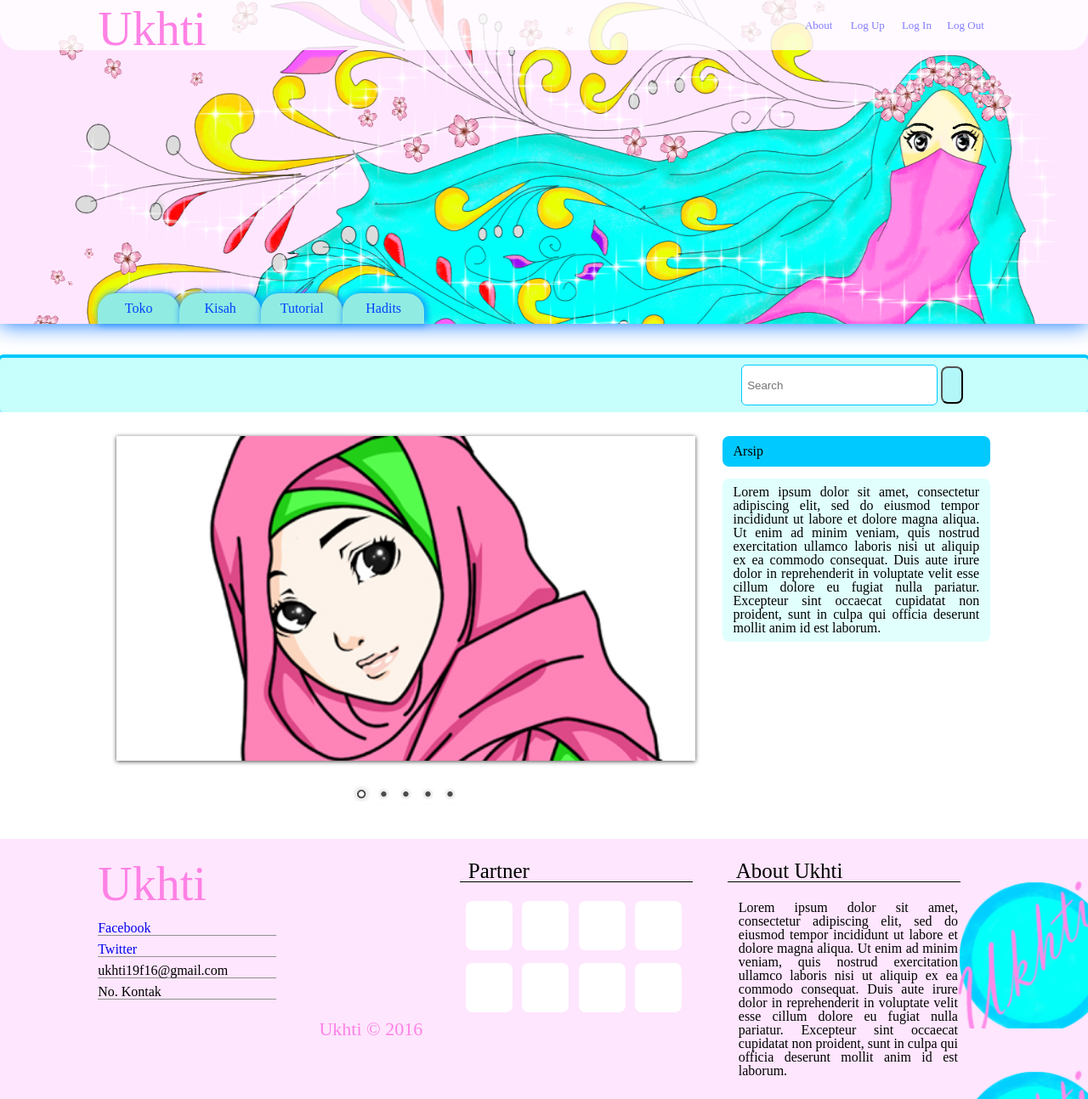
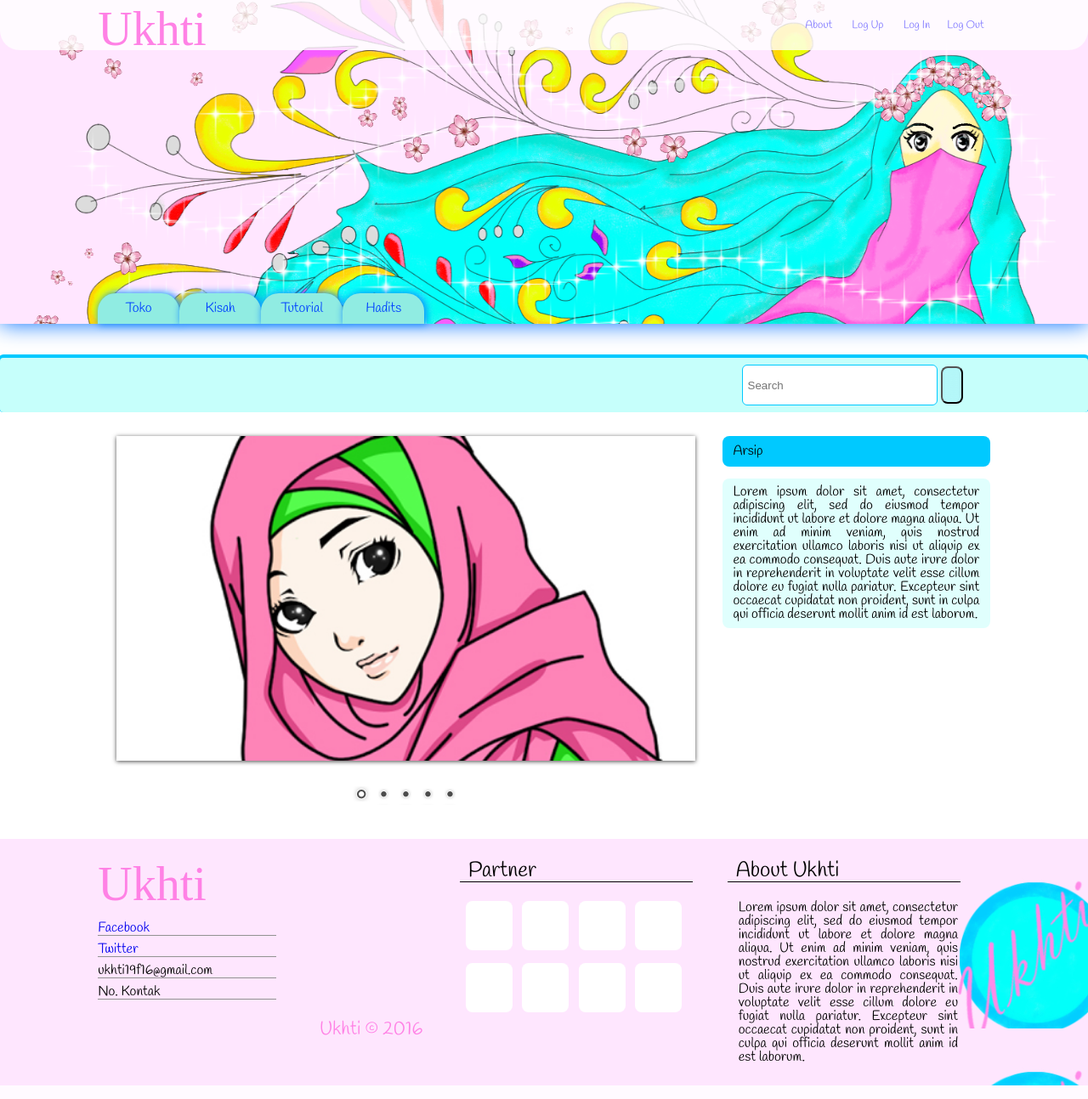
Before and after one commit to Rinayulyani/Ukhti, a PHP site: page / in a window 1280 px wide. Shown: the whole page at 85% size. Run offline with PHP 8.4, Linux system fonts and the light colour scheme.

Commit message:
udah rubah semua yang font hurufnya

```diff
--- a/about.php
+++ b/about.php
@@ -3,6 +3,7 @@
 <head>
 	<title>Ukhti</title>
 	<link rel="stylesheet" type="text/css" href="assets/css/style.css">
+	<link href='https://fonts.googleapis.com/css?family=Handlee' rel='stylesheet' type='text/css'>
 </head>
 <body>
 	<div class="all-wrapper">
--- a/assets/css/style.css
+++ b/assets/css/style.css
@@ -41,7 +41,7 @@ body {
 	width: 100%;
 	height: auto;
 	float: left;
-	font-family: "";
+	font-family: "Handlee";
 	text-align: justify;
 }
 
--- a/dll.php
+++ b/dll.php
@@ -3,6 +3,7 @@
 <head>
 	<title>Jual Beli</title>
 	<link rel="stylesheet" type="text/css" href="assets/css/style.css">
+	<link href='https://fonts.googleapis.com/css?family=Handlee' rel='stylesheet' type='text/css'>
 </head>
 <body>
 	<div class="all-wrapper">
--- a/hadits.php
+++ b/hadits.php
@@ -3,6 +3,7 @@
 <head>
 	<title>Hadits</title>
 	<link rel="stylesheet" type="text/css" href="assets/css/style.css">
+	<link href='https://fonts.googleapis.com/css?family=Handlee' rel='stylesheet' type='text/css'>
 </head>
 <body>
 	<div class="all-wrapper">
--- a/index.php
+++ b/index.php
@@ -16,7 +16,7 @@
     <link rel="stylesheet" href="assets/images/themes/light/light.css" type="text/css" media="screen" />
     <link rel="stylesheet" href="assets/images/themes/dark/dark.css" type="text/css" media="screen" />
     <link rel="stylesheet" href="assets/images/themes/bar/bar.css" type="text/css" media="screen" />
-    <link href='https://fonts.googleapis.com/css?family=Bree+Serif' rel='stylesheet' type='text/css'>
+	<link href='https://fonts.googleapis.com/css?family=Handlee' rel='stylesheet' type='text/css'>
 </head>
 <body>
 	<div class="all-wrapper">
--- a/jubel.php
+++ b/jubel.php
@@ -3,6 +3,7 @@
 <head>
 	<title>Jual Beli</title>
 	<link rel="stylesheet" type="text/css" href="assets/css/style.css">
+	<link href='https://fonts.googleapis.com/css?family=Handlee' rel='stylesheet' type='text/css'>
 </head>
 <body>
 	<div class="all-wrapper">
--- a/kerudung.php
+++ b/kerudung.php
@@ -3,6 +3,7 @@
 <head>
 	<title>Jual Beli</title>
 	<link rel="stylesheet" type="text/css" href="assets/css/style.css">
+	<link href='https://fonts.googleapis.com/css?family=Handlee' rel='stylesheet' type='text/css'>
 </head>
 <body>
 	<div class="all-wrapper">
--- a/kisah.php
+++ b/kisah.php
@@ -3,6 +3,7 @@
 <head>
 	<title>Kisah</title>
 	<link rel="stylesheet" type="text/css" href="assets/css/style.css">
+	<link href='https://fonts.googleapis.com/css?family=Handlee' rel='stylesheet' type='text/css'>
 </head>
 	<div class="all-wrapper">
 		<div id="header">
--- a/makanan.php
+++ b/makanan.php
@@ -3,6 +3,7 @@
 <head>
 	<title>Jual Beli</title>
 	<link rel="stylesheet" type="text/css" href="assets/css/style.css">
+	<link href='https://fonts.googleapis.com/css?family=Handlee' rel='stylesheet' type='text/css'>
 </head>
 <body>
 	<div class="all-wrapper">
--- a/pakaian.php
+++ b/pakaian.php
@@ -3,6 +3,7 @@
 <head>
 	<title>Jual Beli</title>
 	<link rel="stylesheet" type="text/css" href="assets/css/style.css">
+	<link href='https://fonts.googleapis.com/css?family=Handlee' rel='stylesheet' type='text/css'>
 </head>
 <body>
 	<div class="all-wrapper">
--- a/sepatu.php
+++ b/sepatu.php
@@ -3,6 +3,7 @@
 <head>
 	<title>Jual Beli</title>
 	<link rel="stylesheet" type="text/css" href="assets/css/style.css">
+	<link href='https://fonts.googleapis.com/css?family=Handlee' rel='stylesheet' type='text/css'>
 </head>
 <body>
 	<div class="all-wrapper">
--- a/tas.php
+++ b/tas.php
@@ -3,6 +3,7 @@
 <head>
 	<title>Jual Beli</title>
 	<link rel="stylesheet" type="text/css" href="assets/css/style.css">
+	<link href='https://fonts.googleapis.com/css?family=Handlee' rel='stylesheet' type='text/css'>
 </head>
 <body>
 	<div class="all-wrapper">
--- a/tutorial.php
+++ b/tutorial.php
@@ -3,6 +3,7 @@
 <head>
 	<title>Tutorial</title>
 	<link rel="stylesheet" type="text/css" href="assets/css/style.css">
+	<link href='https://fonts.googleapis.com/css?family=Handlee' rel='stylesheet' type='text/css'>
 </head>
 <body>
 	<div class="all-wrapper">
```
